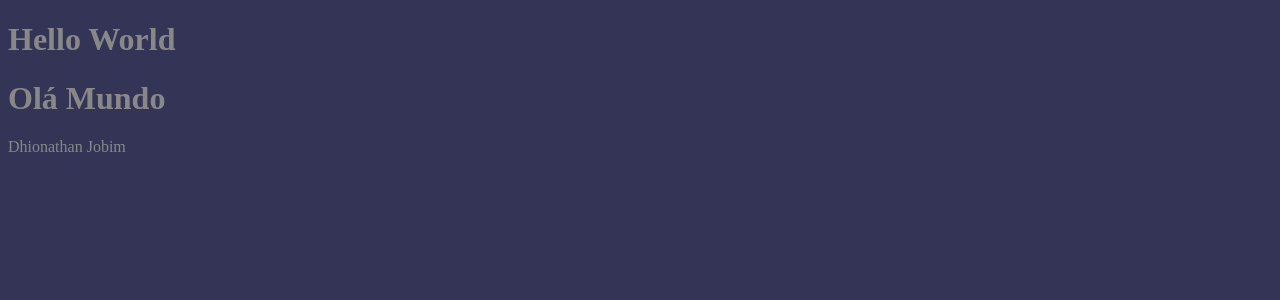
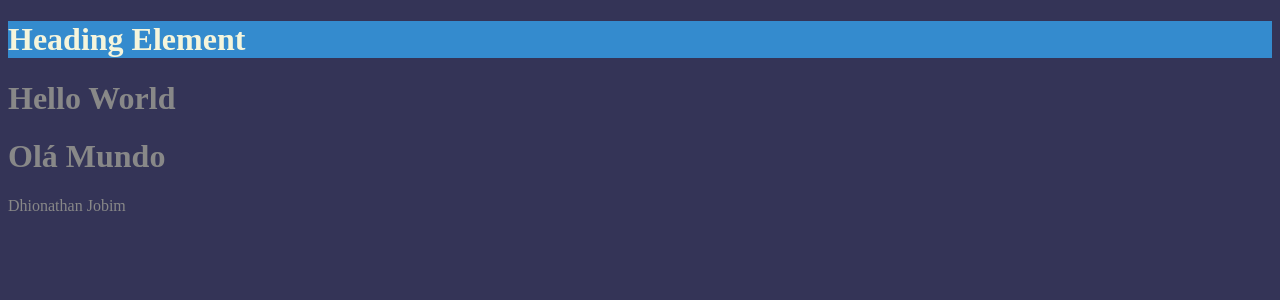
Before and after one commit to dhionathan01/chronosAPP, a React (Vite) app: page / in a window 1280 px wide. Shown: the top 300 px of the page. Built offline with nearby package versions, Linux system fonts and the light colour scheme.

Commit message:
✨ feat: adiciona componente de cabeçalho
Cria o componente Heading com estilos personalizados.

```diff
--- a/src/App.tsx
+++ b/src/App.tsx
@@ -1,8 +1,10 @@
 import './styles/theme.css';
 import './styles/global.css';
+import { Heading } from './components/Heading';
 export function App() {
   return (
     <>
+      <Heading />
       <h1>Hello World</h1>
       <h1>Olá Mundo</h1>
       <p>Dhionathan Jobim</p>
--- /dev/null
+++ b/src/components/Heading.module.css
@@ -0,0 +1,7 @@
+.heading {
+  background: rgb(52, 139, 206);
+}
+
+.beige {
+  color: beige;
+}
--- /dev/null
+++ b/src/components/Heading.tsx
@@ -0,0 +1,7 @@
+import styles from './Heading.module.css';
+
+export function Heading() {
+  return (
+    <h1 className={`${styles.heading} ${styles.beige}`}>{'Heading Element'}</h1>
+  );
+}
```
